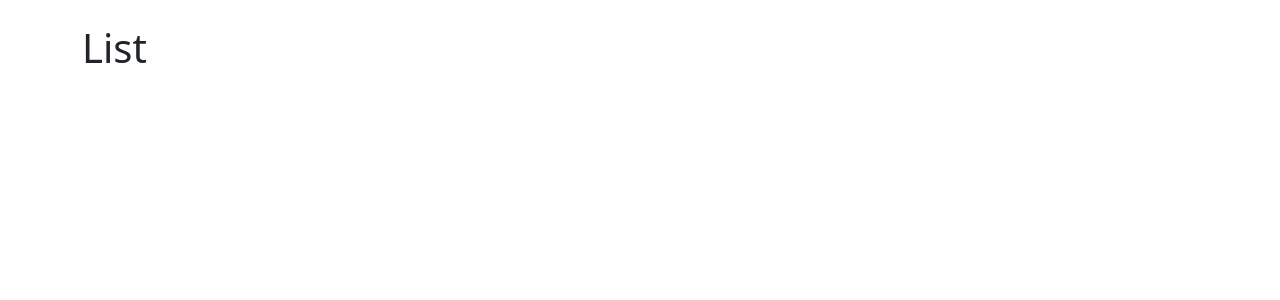
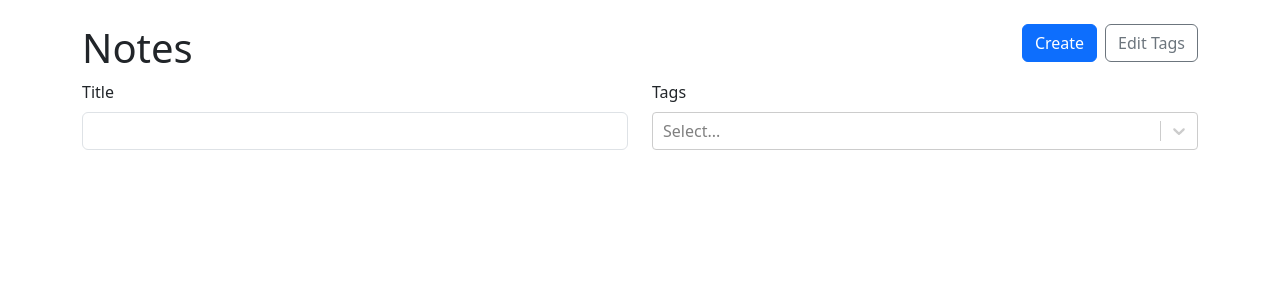
Before and after one commit to rosstungol/notes-app, a React (Vite) app: page / in a window 1280 px wide. Shown: the top 300 px of the page. Built offline with nearby package versions, Linux system fonts and the light colour scheme.

Commit message:
Adds NoteList static form for searching

```diff
--- a/src/App.tsx
+++ b/src/App.tsx
@@ -61,7 +61,7 @@
   return (
     <Container className='my-4'>
       <Routes>
-        <Route path='/' element={<NoteList />} />
+        <Route path='/' element={<NoteList availableTags={tags} />} />
         <Route
           path='/new'
           element={
--- a/src/NoteList.tsx
+++ b/src/NoteList.tsx
@@ -1,3 +1,61 @@
-export function NoteList() {
-  return <h1>List</h1>
+import { useState } from "react"
+import { Button, Col, Form, Row, Stack } from "react-bootstrap"
+import { Link } from "react-router-dom"
+import ReactSelect from "react-select"
+import { Tag } from "./App"
+
+type NoteListProps = {
+  availableTags: Tag[]
 }
+
+export function NoteList({ availableTags }: NoteListProps) {
+  const [selectedTags, setSelectedTags] = useState<Tag[]>([])
+  return (
+    <>
+      <Row>
+        <Col>
+          <h1>Notes</h1>
+        </Col>
+        <Col xs='auto'>
+          <Stack gap={2} direction='horizontal'>
+            <Link to='/new'>
+              <Button variant='primary'>Create</Button>
+            </Link>
+            <Button variant='outline-secondary'>Edit Tags</Button>
+          </Stack>
+        </Col>
+      </Row>
+      <Form className='mb-4'>
+        <Row>
+          <Col>
+            <Form.Group controlId='title'>
+              <Form.Label>Title</Form.Label>
+              <Form.Control type='text' />
+            </Form.Group>
+          </Col>
+          <Col>
+            <Form.Group controlId='tags'>
+              <Form.Label>Tags</Form.Label>
+              <ReactSelect
+                value={selectedTags.map((tag) => {
+                  return { label: tag.label, value: tag.id }
+                })}
+                options={availableTags.map((tag) => {
+                  return { label: tag.label, value: tag.id }
+                })}
+                onChange={(tags) => {
+                  setSelectedTags(
+                    tags.map((tag) => {
+                      return { label: tag.label, id: tag.value }
+                    })
+                  )
+                }}
+                isMulti
+              />
+            </Form.Group>
+          </Col>
+        </Row>
+      </Form>
+    </>
+  )
+}
```
